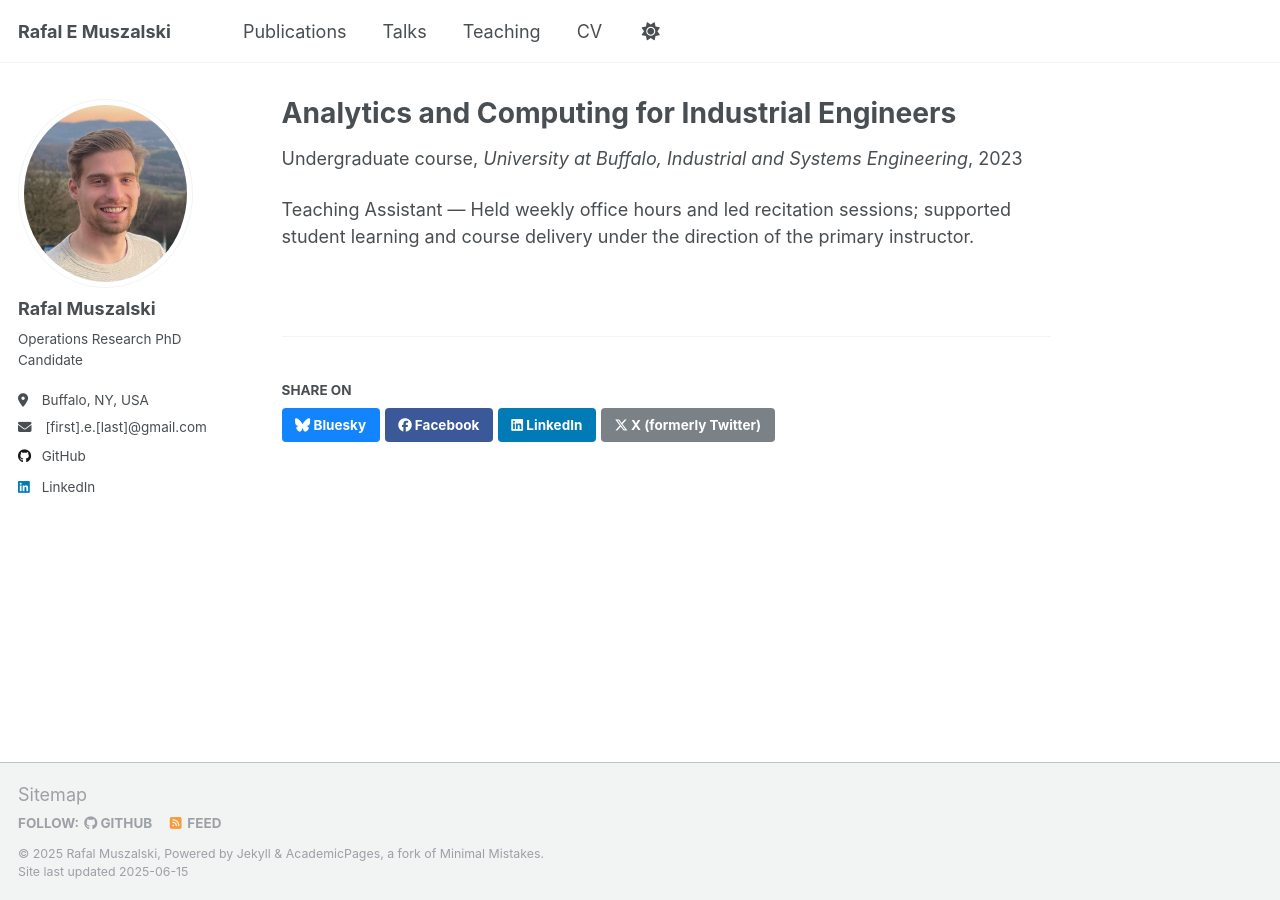
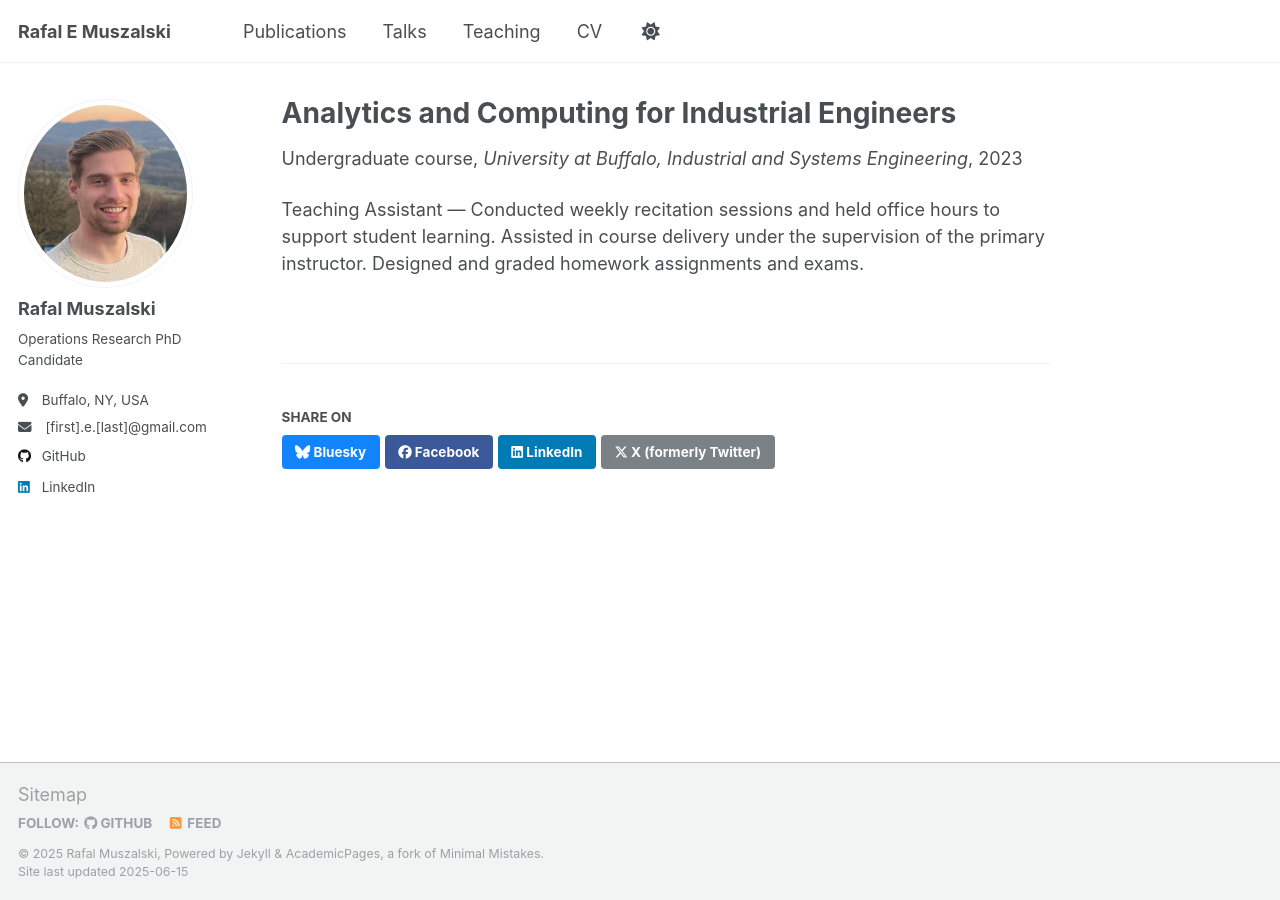
Before and after one commit to rafalmuszalski/rafalmuszalski.github.io, a Jekyll site: the page built from _teaching/2023-IE322.md, in a window 1280 px wide. Built offline with Jekyll 4.4.1, drawn with Linux system fonts in a browser that asks for light colours.

Commit message:
Update 2023-IE322.md

```diff
--- a/_teaching/2023-IE322.md
+++ b/_teaching/2023-IE322.md
@@ -8,4 +8,4 @@ date: 2023-09-01
 location: "Buffalo, USA"
 ---
 
-Teaching Assistant — Held weekly office hours and led recitation sessions; supported student learning and course delivery under the direction of the primary instructor.
+Teaching Assistant — Conducted weekly recitation sessions and held office hours to support student learning. Assisted in course delivery under the supervision of the primary instructor. Designed and graded homework assignments and exams.
```
